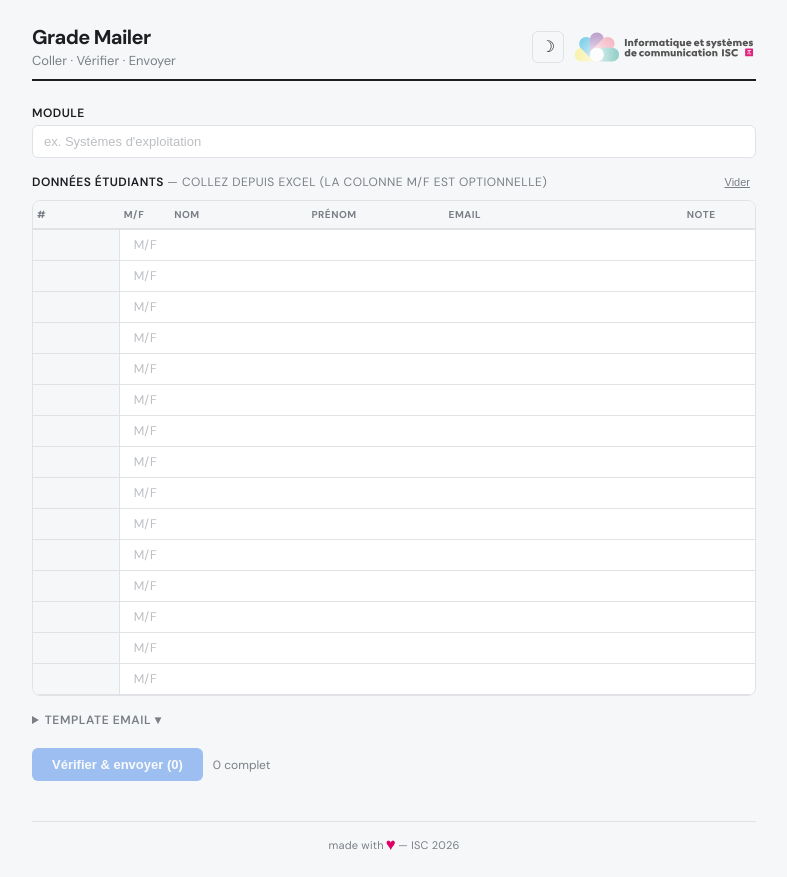
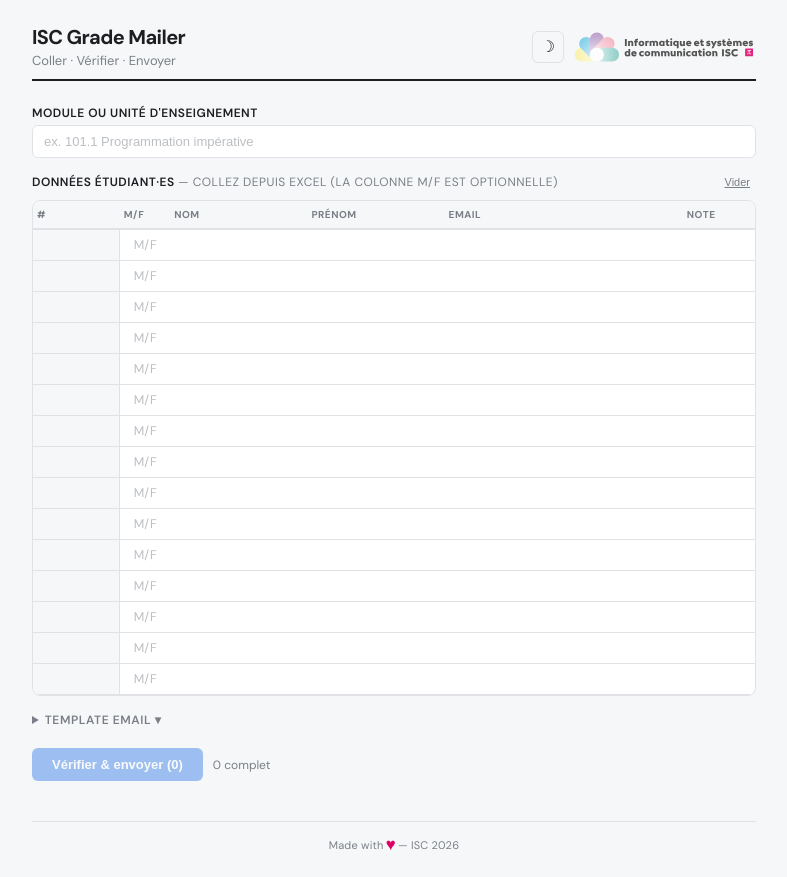
Before and after one commit to ISC-HEI/marks-mail, a React (Vite) app: page / in a window 1280 px wide. Shown: the whole page, without its empty margins (246-1033 px from the left). Built offline with nearby package versions, Linux system fonts and the light colour scheme.

Commit message:
Minor tweaks

```diff
--- a/src/App.jsx
+++ b/src/App.jsx
@@ -30,10 +30,10 @@ const PLACEHOLDERS = [
   { tag: "{module}" },
 ];
 
-const DEFAULT_SUBJECT = "Note — {module}";
-const DEFAULT_BODY = `{civilite},
+const DEFAULT_SUBJECT = "[ISC] Note du {module}";
+const DEFAULT_BODY = `{civilite} {nom},
 
-Vous trouverez ci-dessous votre note pour le module {module} :
+Vous trouverez ci-dessous votre note pour notre examen oral du module {module} :
 
   Étudiant·e : {prenom} {nom}
   Note :       {note}
@@ -46,8 +46,8 @@ Pierre-André`;
 /* ── helpers ───────────────────────────────────────────────── */
 function civilite(g) {
   const v = (g || "").trim().toUpperCase();
-  if (v === "F") return "Chère";
-  if (v === "M") return "Cher";
+  if (v === "F") return "Chère Madame";
+  if (v === "M") return "Cher Monsieur";
   return "Bonjour";
 }
 
@@ -628,7 +628,7 @@ export default function App() {
               letterSpacing: "-.03em",
             }}
           >
-            Grade Mailer
+            ISC Grade Mailer
           </h1>
           <p style={{ margin: "2px 0 0", fontSize: 13, color: "var(--muted)" }}>
             Coller · Vérifier · Envoyer
@@ -666,12 +666,12 @@ export default function App() {
         <>
           <div style={{ marginBottom: 16 }}>
             <label htmlFor="mod" style={labelSm}>
-              Module
+              Module ou unité d'enseignement
             </label>
             <input
               id="mod"
               type="text"
-              placeholder="ex. Systèmes d'exploitation"
+              placeholder="ex. 101.1 Programmation impérative"
               value={module}
               onChange={(e) => setModule(e.target.value)}
               style={{ ...inputBase, width: "100%", boxSizing: "border-box" }}
@@ -688,7 +688,7 @@ export default function App() {
               }}
             >
               <label style={labelSm}>
-                Données étudiants{" "}
+                Données étudiant·es{" "}
                 <span style={{ fontWeight: 400, color: "var(--muted)" }}>
                   — collez depuis Excel (la colonne M/F est optionnelle)
                 </span>
@@ -907,7 +907,7 @@ export default function App() {
           letterSpacing: ".02em",
         }}
       >
-        made with{" "}
+        Made with{" "}
         <span
           style={{
             display: "inline-block",
```
